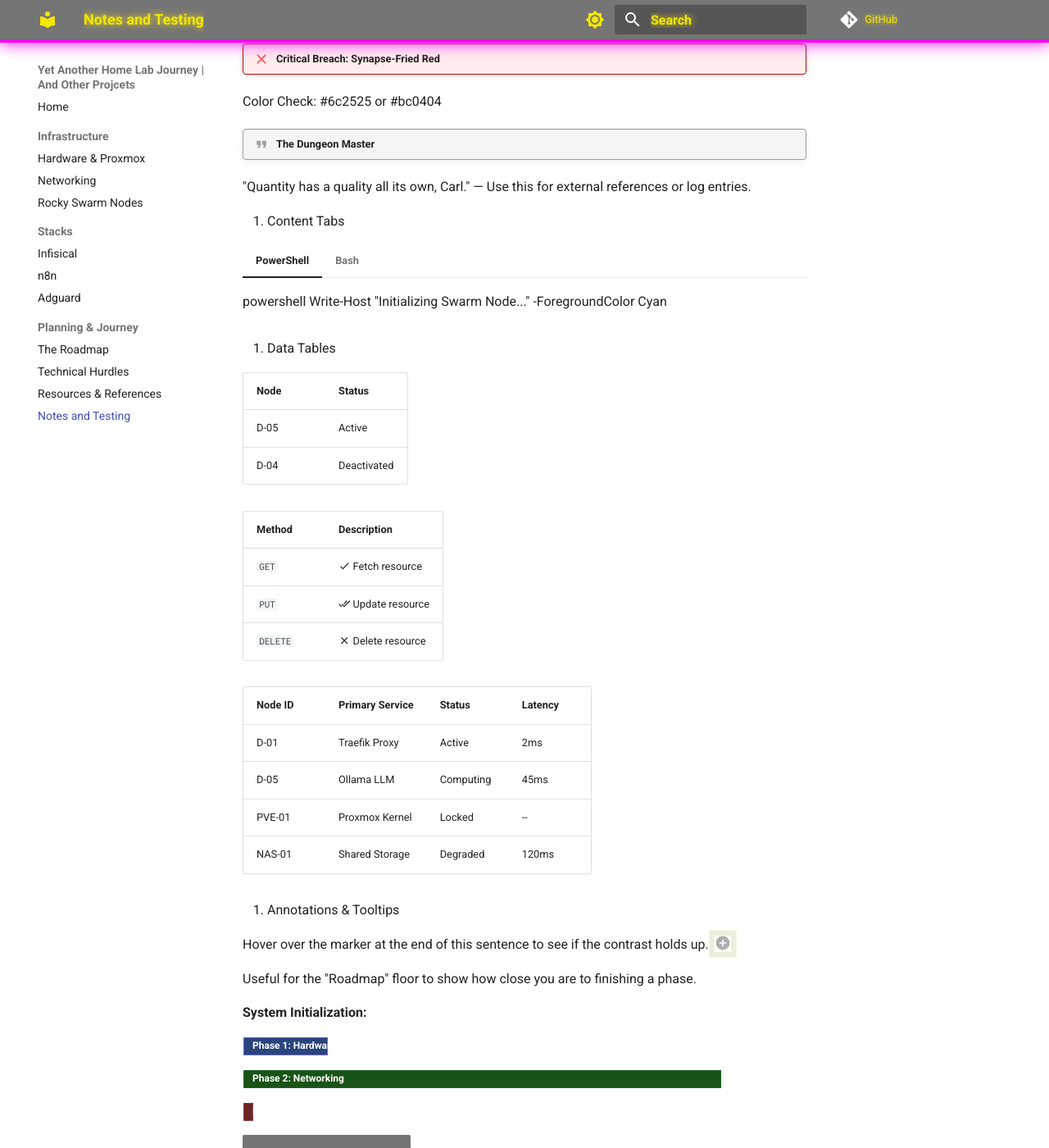
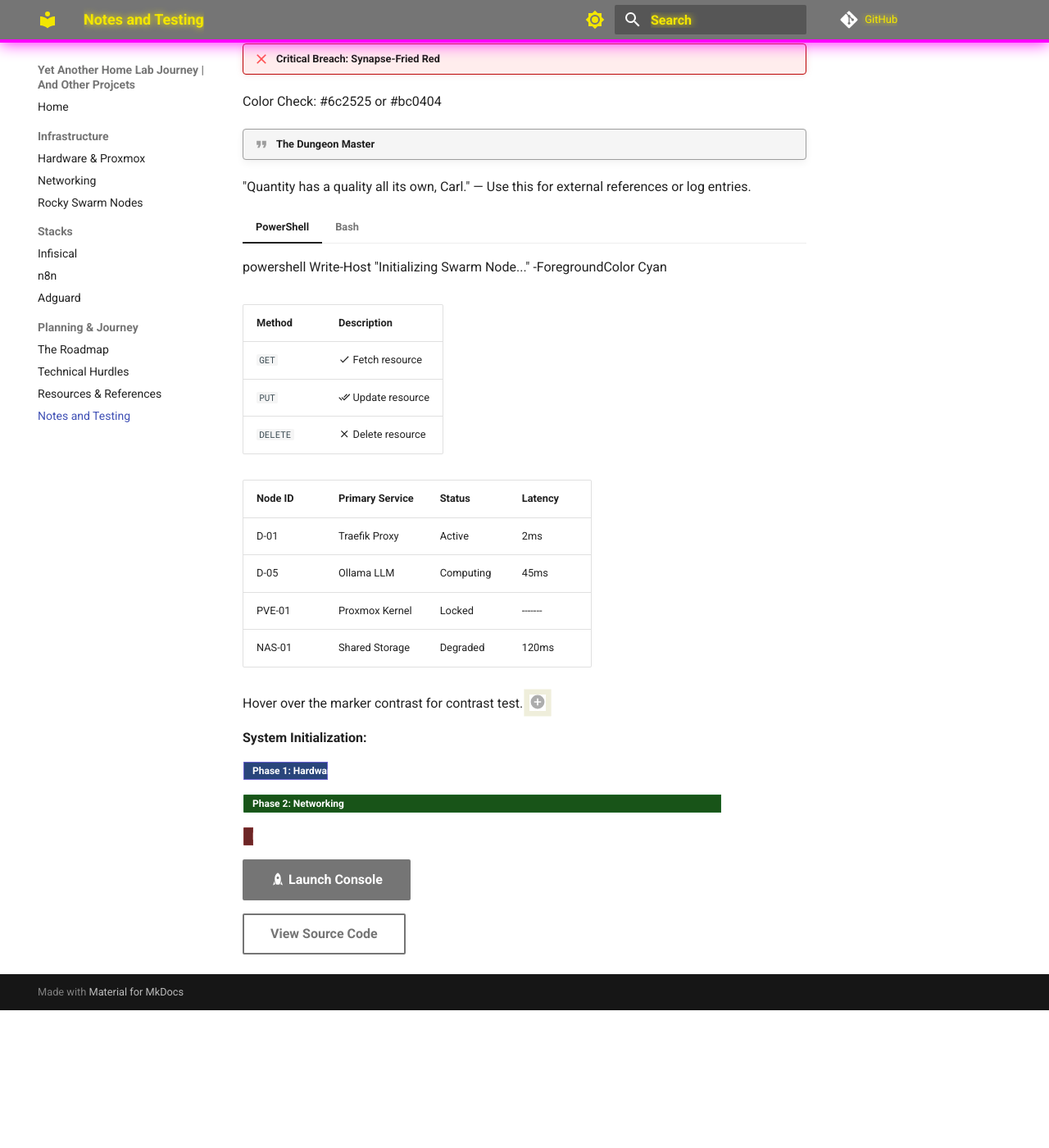
Before and after one commit to EncryptedFunk/EncryptedFunk.github.io, an MkDocs documentation site: the page built from docs/journey/notes.md, in a window 1280 px wide and 1400 px high, scrolled down 1048 px. Shown: the whole window at 82% size. Built offline with MkDocs 1.6.1 and Material for MkDocs 9.7.7, drawn with Linux system fonts in a browser that asks for light colours; emoji names are drawn with the system emoji font; comment, search, counter and statistics services are not loaded; after the commit the page ends 2280 px from its top, so only the background shows below that.

Commit message:
Refactor notes.md to improve structure and clarity by removing redundant sections and enhancing table formatting

```diff
--- a/docs/journey/notes.md
+++ b/docs/journey/notes.md
@@ -44,8 +44,6 @@ Color Check: #6c2525 or #bc0404
 
 "Quantity has a quality all its own, Carl." — Use this for external references or log entries.
 
-1. Content Tabs
-
 === "PowerShell"
 
     powershell Write-Host "Initializing Swarm Node..." -ForegroundColor Cyan
@@ -54,36 +52,25 @@ Color Check: #6c2525 or #bc0404
 
     bash echo "Running post-exploit cleanup..."
 
-3. Data Tables
-
-| Node | Status |
-| :--- | :--- |
-| D-05 | Active |
-| D-04 | Deactivated |
-
 | Method      | Description                          |
 | ----------- | ------------------------------------ |
 | `GET`       | :material-check:     Fetch resource  |
 | `PUT`       | :material-check-all: Update resource |
 | `DELETE`    | :material-close:     Delete resource |
 
-|Node ID|Primary Service|Status|Latency|
-|-|-|-:-|-:-|
-|D-01|Traefik Proxy|Active|2ms|
-|D-05|Ollama LLM|Computing|45ms|
-|PVE-01|Proxmox Kernel|Locked|--|
-|NAS-01|Shared Storage|Degraded|120ms|
+| Node ID | Primary Service | Status   | Latency |
+| ------- | --------------- | ----:--- | ---:--- |
+| D-01    | Traefik Proxy   | Active   | 2ms     |
+| D-05    | Ollama LLM      | Computing| 45ms    |
+| PVE-01  | Proxmox Kernel  | Locked   | ------- |
+| NAS-01  | Shared Storage  | Degraded | 120ms   |
 
-1. Annotations & Tooltips
-
-Hover over the marker at the end of this sentence to see if the contrast holds up. (1)
+Hover over the marker contrast for contrast test. (1)
 { .annotate }
 
-1.  : Encryption Key: 8Hjk-99Lm-Xq21 — If this text is hard to read against the tooltip background, we need to adjust your .md-annotate__content class.
+1.  : adjust .md-annotate__content for contrast.
 
-5. Progress Bars & Buttons
-
-Useful for the "Roadmap" floor to show how close you are to finishing a phase.
+2. Progress Bars & Buttons
 
 **System Initialization:**
 
```
